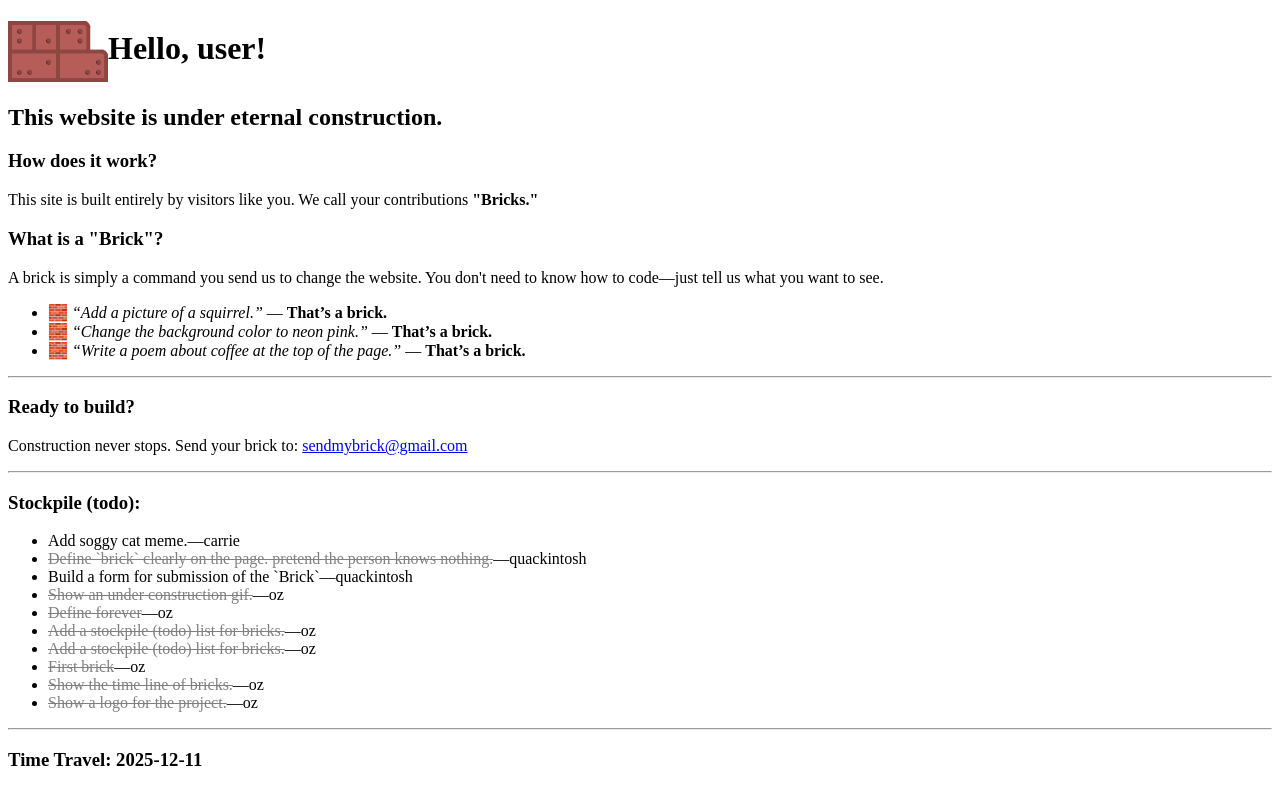
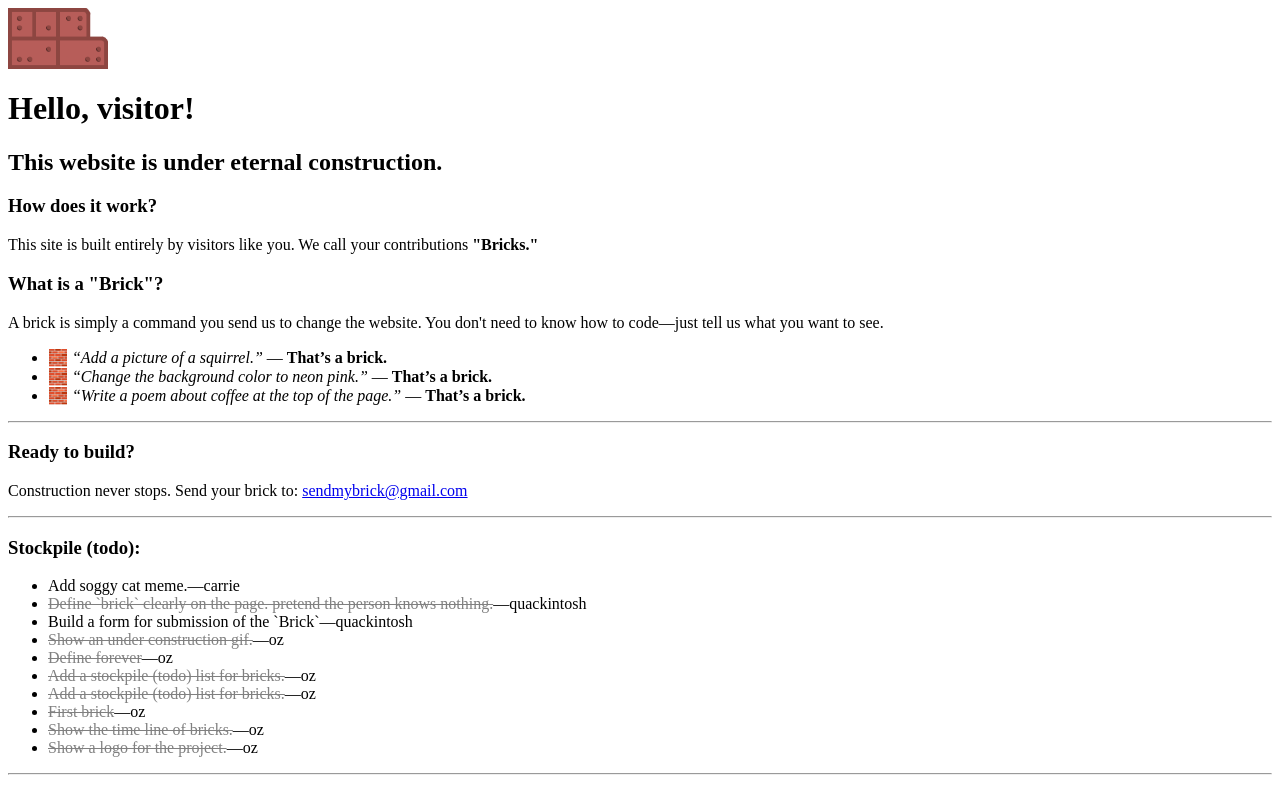
Before and after one commit to ozdevi/user-bricks, a Next.js app: page / in a window 1280 px wide. Shown: the top 790 px of the page. Built offline with nearby package versions, Linux system fonts and the light colour scheme.

Commit message:
logo modifier hack

```diff
--- a/src/app/page.tsx
+++ b/src/app/page.tsx
@@ -11,11 +11,11 @@
 
   return (
     <main>
+      <Brick name="userBricksLogo">
+        <img src="/assets/user-bricks-logo.png" alt="" width="100" style={{ verticalAlign: 'middle' }} className="brick-builder-user-bricks-logo inline-block" />
+      </Brick>
       <h1>
-        <Brick name="userBricksLogo">
-          <img src="/assets/user-bricks-logo.png" alt="" width="100" style={{ verticalAlign: 'middle' }} className="brick-builder-user-bricks-logo inline-block" />
-        </Brick>
-        Hello, user!
+        Hello, visitor!
       </h1>
       <Brick name="defineBrick" fallback={<>
         <Brick name="introductoryText" fallback={
--- a/src/components/Brick.tsx
+++ b/src/components/Brick.tsx
@@ -17,7 +17,7 @@
     isDevMode = false,
     children,
     fallback,
-    className, ...props
+    ...props
 }: BrickProps) => {
 
     const { bricks: contextBricks } = useBrickContext();
@@ -25,10 +25,9 @@
     const isDone = isDevMode ? true : (brick && brick.isDone);
 
     if (isDone) {
-        return <Tag className={className} {...props}>{children}</Tag>;
+        return <Tag {...props}>{children}</Tag>;
     } else {
-        // Vue slot "old" equivalent is the fallback prop or fallback content
-        return <Tag className={className} {...props}>{fallback}</Tag>;
+        return <Tag {...props}>{fallback}</Tag>;
     }
 };
 
```
